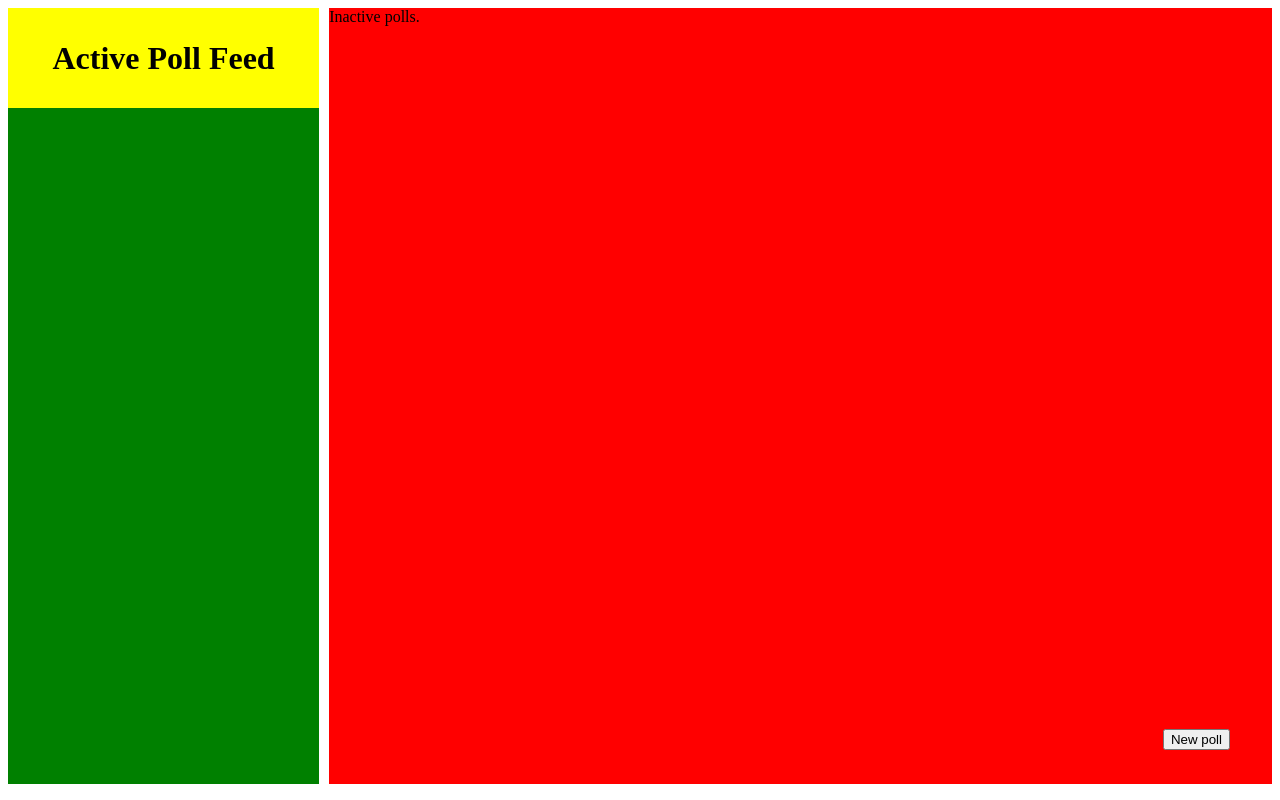
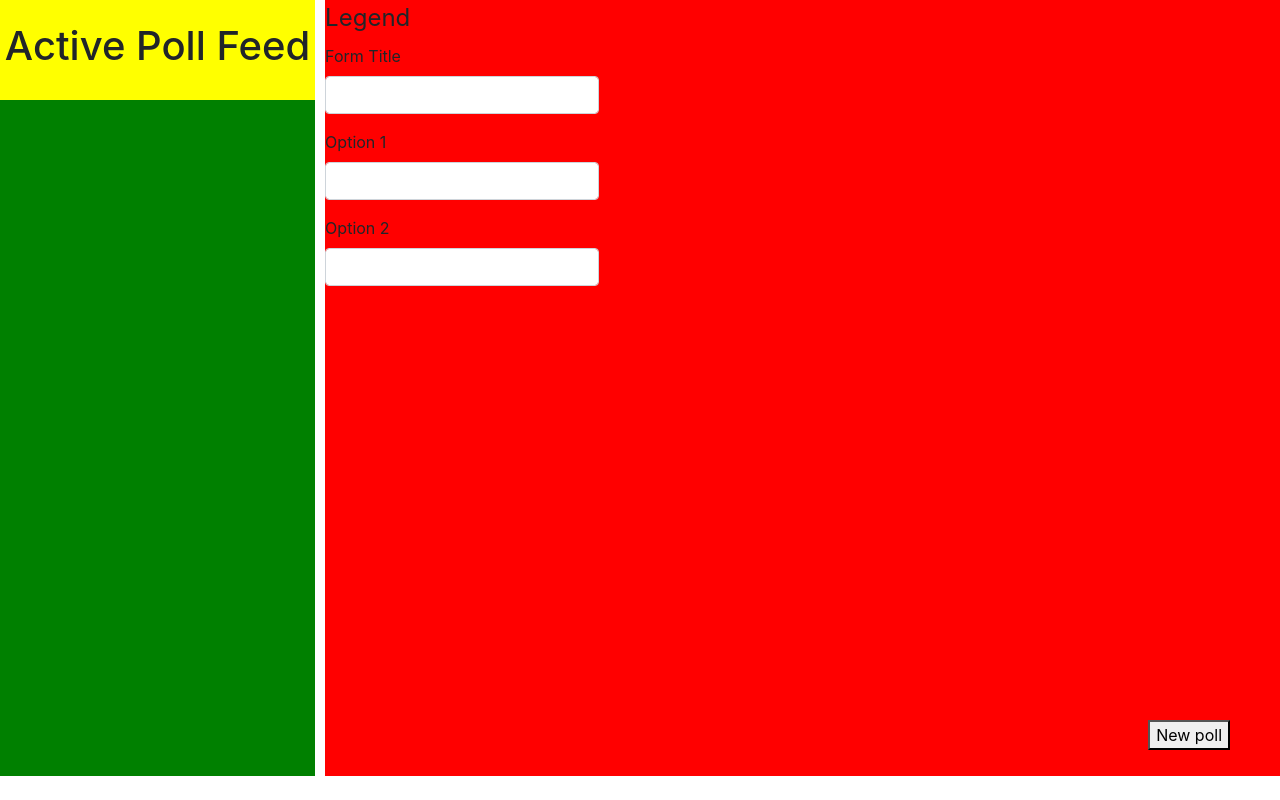
Before and after one commit to nickguo/poll, a website: page index.html in a window 1280 px wide. Drawn offline with nearby package versions, Linux system fonts and the light colour scheme; no server answers.

Commit message:
Added jank form to be beautified later

```diff
--- a/index.html
+++ b/index.html
@@ -2,6 +2,7 @@
 <html>
   <head>
     <link rel="stylesheet" type="text/css" href="./style/style.css">
+    <link rel="stylesheet" type="text/css" href="https://maxcdn.bootstrapcdn.com/bootswatch/3.3.5/readable/bootstrap.min.css">
     <title>Poll</title>
   </head>
   <body>
@@ -18,17 +19,30 @@
             <!-- Future polls are appended here -->
         </div>
         <div id="rightContainer">
-          <div id="inactivePolls">
-            Inactive polls.
-          </div>
-          <div id="newPollForm" style="display: none;">
-            This is a new poll form.
+          <div id="newPollForm">
+            <form class="form-horizontal" id="pollForm">
+              <fieldset>
+              <legend>Legend</legend>
+                <div class="form-group">
+                  <label class="control-label" for="formTitle">Form Title</label>
+                  <input class="form-control" id="title" name="title" type="text">
+                </div>
+                <div class="form-group">
+                  <label class="control-label" for="option1">Option 1</label>
+                  <input class="form-control" id="option1" name="option1" type="text">
+                </div>
+                <div class="form-group">
+                  <label class="control-label" for="option2">Option 2</label>
+                  <input class="form-control" id="option2" name="option2" type="text">
+                </div>
+                <button type="submit" id="newPoll">
+                  New poll
+                </button>
+              </fieldset>
+            </form>
           </div>
         </div>
 
-        <button id="newPoll">
-          New poll
-        </button>
     </div>
   </body>
 
```
